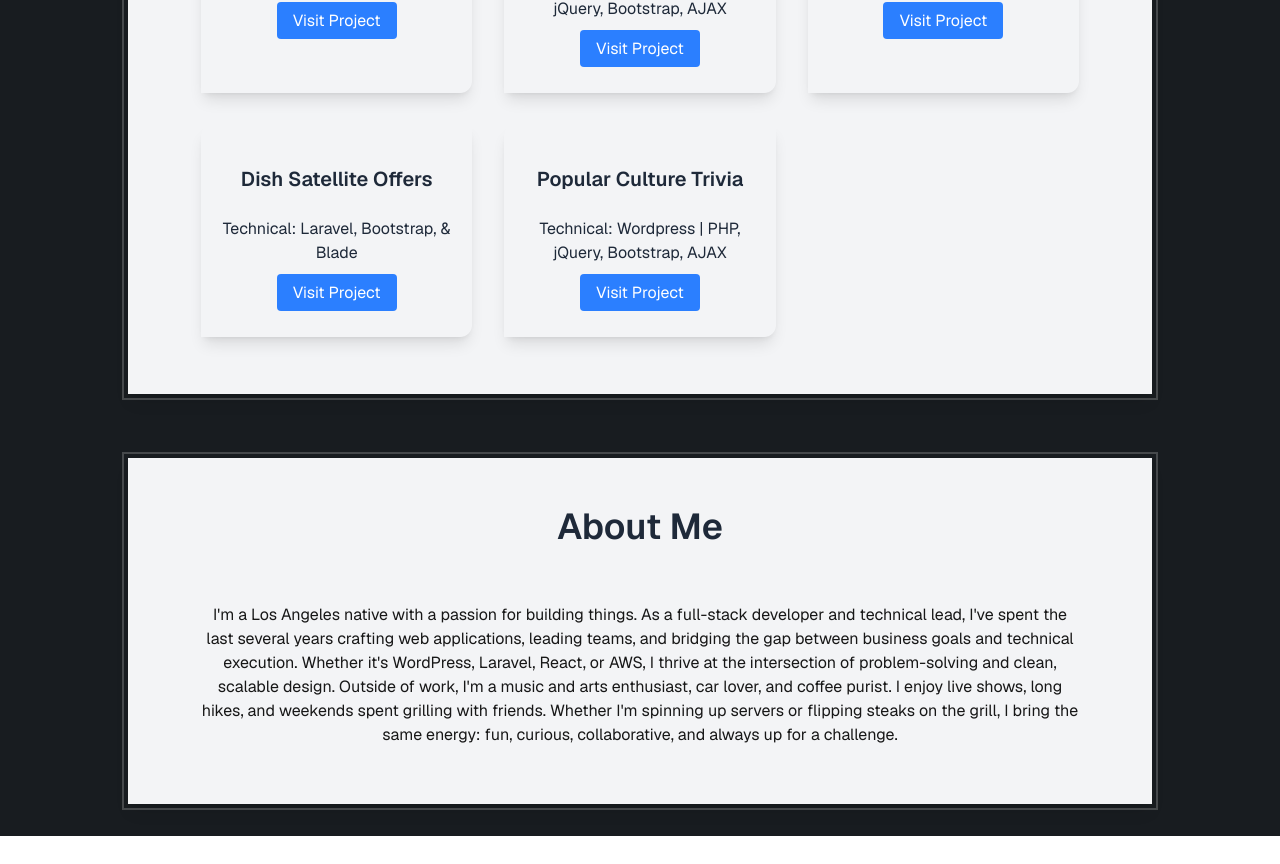
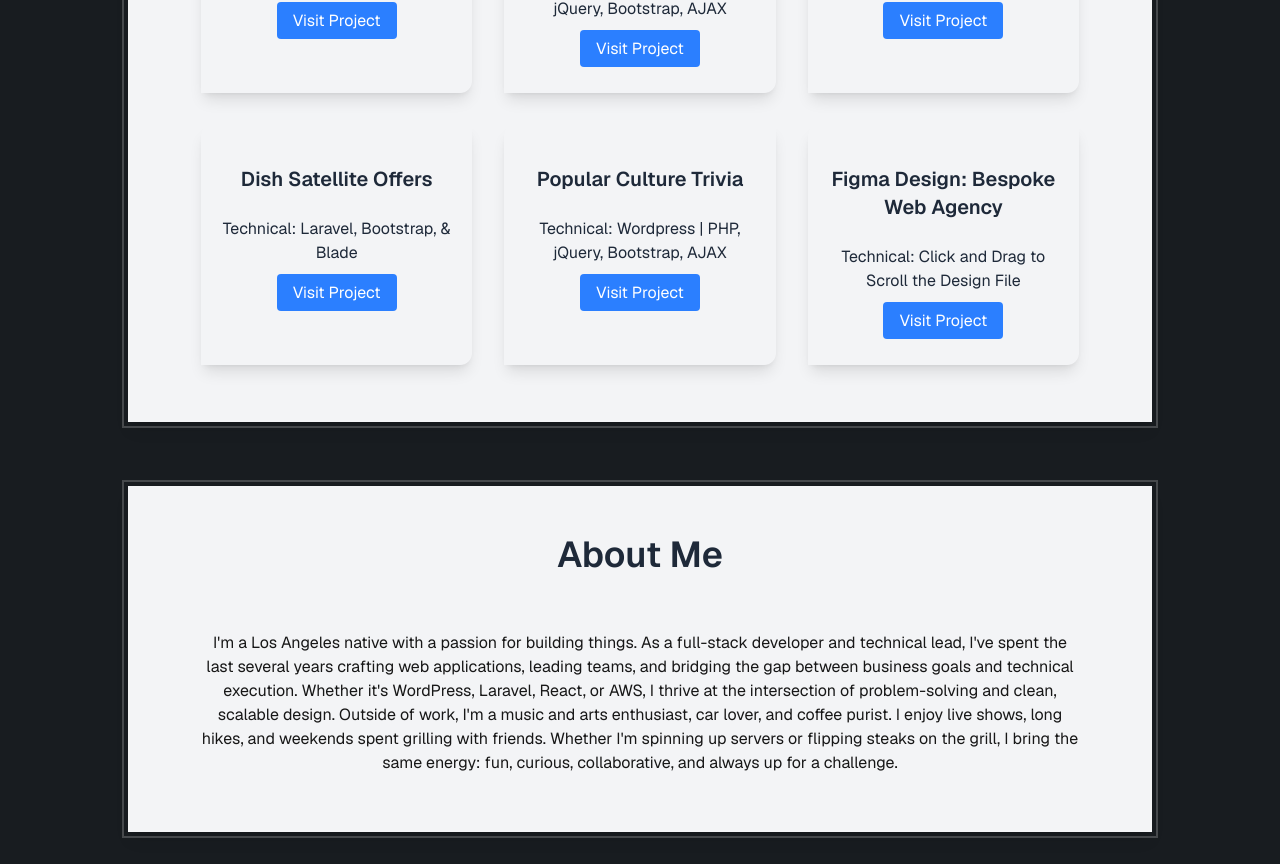
Before and after one commit to kevinnerio/react-online-portfolio, a Next.js app in the folder online-portfolio/: page / in a window 1280 px wide. Shown: the part 1238-2102 px from the top of the page. Before the commit the page ends 2074 px from the top, so only its background shows below. Built offline with nearby package versions, Linux system fonts and the light colour scheme.

Commit message:
feature: adding another project

```diff
--- a/online-portfolio/app/page.tsx
+++ b/online-portfolio/app/page.tsx
@@ -56,6 +56,11 @@ const project_data = {
       "name" : "Popular Culture Trivia",
       "description" : "Wordpress | PHP, jQuery, Bootstrap, AJAX"
     },
+    {
+      "url" : "https://www.figma.com/proto/1pGaFHM1yKwv8QHRHrAzaP/Bespoke-Web-Agency?node-id=148-95&p=f&t=Upc77yCGepUaXWbg-0&scaling=scale-down&content-scaling=fixed&page-id=107%3A935",
+      "name" : "Figma Design: Bespoke Web Agency",
+      "description" : "Click and Drag to Scroll the Design File"
+    }
   ]
 }
 
```
